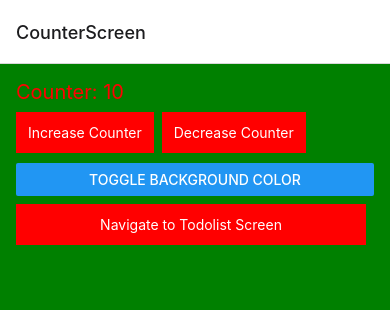
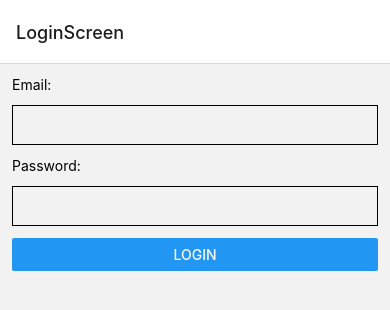
Before and after one commit to victorang1/react-native-bootcamp-starter, a React Native app: screen /LoginScreen in a window 390 px wide. Shown: the top 310 px of the page. Built offline with nearby package versions, Linux system fonts and the light colour scheme.

Commit message:
adding login screen

```diff
--- a/src/navigation/RootStackParamList.ts
+++ b/src/navigation/RootStackParamList.ts
@@ -6,4 +6,6 @@ export type RootStackParamList = {
     DetailTodoScreen: {
         item: ITodoListItem
     }
+    LoginScreen: undefined;
+    HomeScreen: undefined;
 }
--- a/src/navigation/index.tsx
+++ b/src/navigation/index.tsx
@@ -7,20 +7,35 @@ import CounterScreen from '../screens/CounterScreen';
 import TodoListScreen from '../screens/TodoListScreen';
 import { RootStackParamList } from './RootStackParamList';
 import DetailTodoScreen from '../screens/DetailTodoScreen';
+import LoginScreen from '../screens/LoginScreen';
+import HomeScreen from '../screens/HomeScreen';
 
 const Stack = createNativeStackNavigator<RootStackParamList>();
 
 const AppNavigation = () => {
 
+    const isLoggedIn = false;
+
     return (
         <NavigationContainer>
             <Stack.Navigator
                 // screenOptions={{ headerShown: false }}
-                initialRouteName={"CounterScreen"}
+                initialRouteName={"LoginScreen"}
             >
-                <Stack.Screen name={"CounterScreen"} component={CounterScreen} />
-                <Stack.Screen name={"TodoListScreen"} component={TodoListScreen} />
-                <Stack.Screen name={"DetailTodoScreen"} component={DetailTodoScreen} />
+                {
+                    isLoggedIn ? (
+                        <>
+                            <Stack.Screen name={"HomeScreen"} component={HomeScreen} />
+                            <Stack.Screen name={"CounterScreen"} component={CounterScreen} />
+                            <Stack.Screen name={"TodoListScreen"} component={TodoListScreen} />
+                            <Stack.Screen name={"DetailTodoScreen"} component={DetailTodoScreen} />
+                        </>
+                    ) : (
+                        <Stack.Screen name={"LoginScreen"} component={LoginScreen} />
+                    )
+                }
+
+
             </Stack.Navigator>
         </NavigationContainer>
     )
--- /dev/null
+++ b/src/screens/HomeScreen.tsx
@@ -0,0 +1,12 @@
+import React from 'react'
+import { View, Text } from 'react-native'
+
+const HomeScreen = () => {
+    return (
+        <View>
+            <Text></Text>
+        </View>
+    )
+}
+
+export default HomeScreen
--- /dev/null
+++ b/src/screens/LoginScreen.tsx
@@ -0,0 +1,65 @@
+import React, { useState } from 'react'
+import {
+    Alert, View, Text, StyleSheet,
+    TextInput, Button
+} from 'react-native'
+
+const LoginScreen = () => {
+    const [email, setEmail] = useState('');
+    const [password, setPassword] = useState('');
+
+    const onLogin = () => {
+        if (email === 'victor@binus.edu' && password === 'a') {
+            // Login Success
+        }
+        else {
+            // Login failed
+            Alert.alert('Error', 'Username or password is incorrect', [
+                { text: 'Ok', onPress: () => {} }
+            ])
+        }
+    }
+
+    const isTextShown = false;
+
+    return (
+        <View style={styles.container}>
+            {/* {
+                isTextShown ? <Text>asdfasdf</Text> : <></>
+            }
+            {
+                isTextShown && <Text>asdfasdf</Text>
+            } */}
+            <Text>Email:</Text>
+            <TextInput
+                onChangeText={setEmail}
+                value={email}
+                style={styles.input}
+            />
+            <Text>Password:</Text>
+            <TextInput
+                onChangeText={setPassword}
+                value={password}
+                style={styles.input}
+                secureTextEntry={true}
+            />
+            <Button title='Login' onPress={onLogin} />
+        </View>
+    )
+}
+
+export default LoginScreen
+
+const styles = StyleSheet.create({
+    container: {
+        display: 'flex',
+        flex: 1,
+        padding: 12
+    },
+    input: {
+        height: 40,
+        marginVertical: 12,
+        borderWidth: 1,
+        padding: 12
+    }
+})
--- a/src/screens/TodoListScreen.tsx
+++ b/src/screens/TodoListScreen.tsx
@@ -11,6 +11,8 @@ import { RootStackParamList } from '../navigation/RootStackParamList';
 // useEffect -> buat ngetrigger function ketika state berubah / pas halaman baru dijalanin
 // useNavigation -> untuk navigasi2
 // useRoute -> untuk ambil param yang dilempar dari halaman sebelumnya
+
+// axios, react-redux, redux-persist
 
 const TodoListScreen = () => {
 
```
Also changed, not shown: notes.txt (added), src/screens/DetailTodoScreen.tsx (line endings or trailing spaces).
